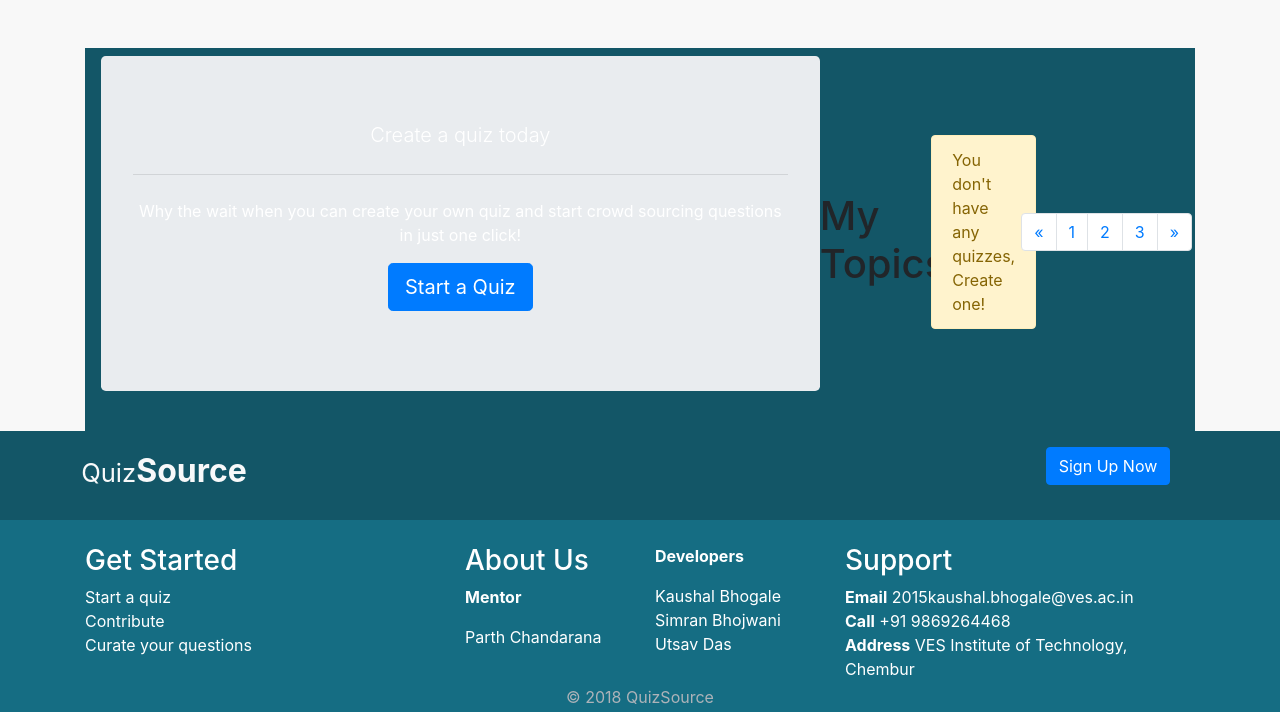
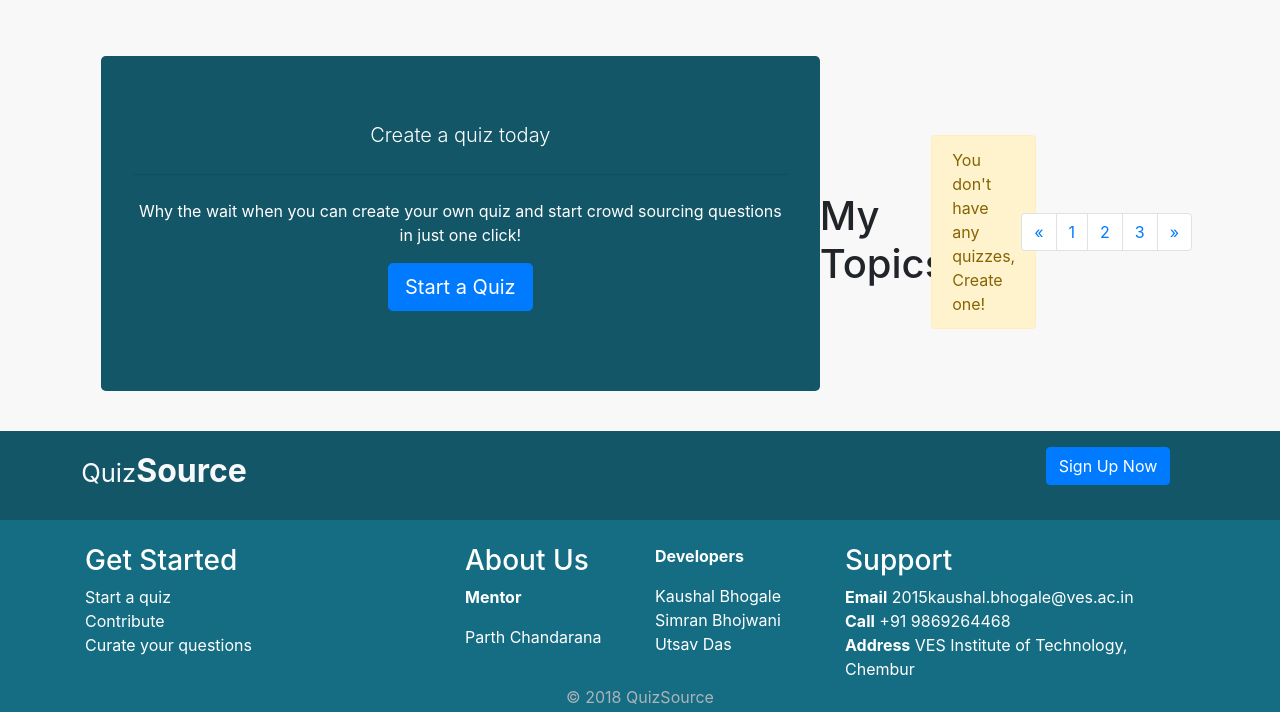
Before and after one commit to kaushal-py/QuizSource, a Flask app: page /my-topics in a window 1280 px wide. Shown: the part 72-784 px from the top of the page. Run offline with Flask 2, Linux system fonts and the light colour scheme; the visitor is signed in with stand-in values (Sample User, id 1); data comes from the database, SQL or seed files in the repository; data that the repository does not hold is empty; some libraries are stand-ins or nearby versions.

Commit message:
fix minor bug

```diff
--- a/templates/all.html
+++ b/templates/all.html
@@ -16,8 +16,8 @@
 
     {% if not all %}
     <br><br>
-      <nav class="navbar navbar-expand-md" style="background-color: #135667;">
-        <div class="jumbotron text-center col-md-8 mx-auto" style="background-color: ">
+      <nav class="navbar navbar-expand-md">
+        <div class="jumbotron text-center col-md-8 mx-auto" style="background-color:#135667">
         <p class="lead text-white">Create a quiz today</p>
         <hr class="my-4">
         <p class="text-white">Why the wait when you can create your own quiz and start crowd sourcing questions in just one click!</p>
```
